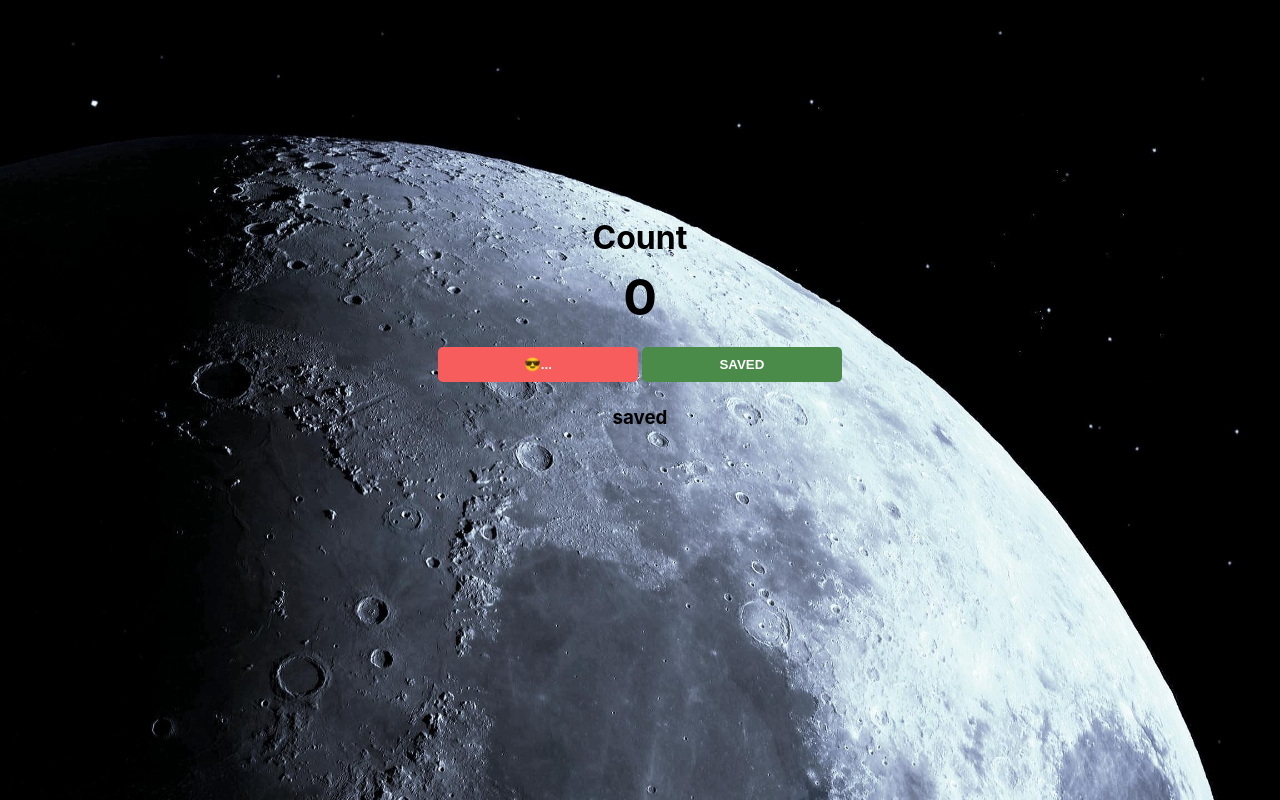
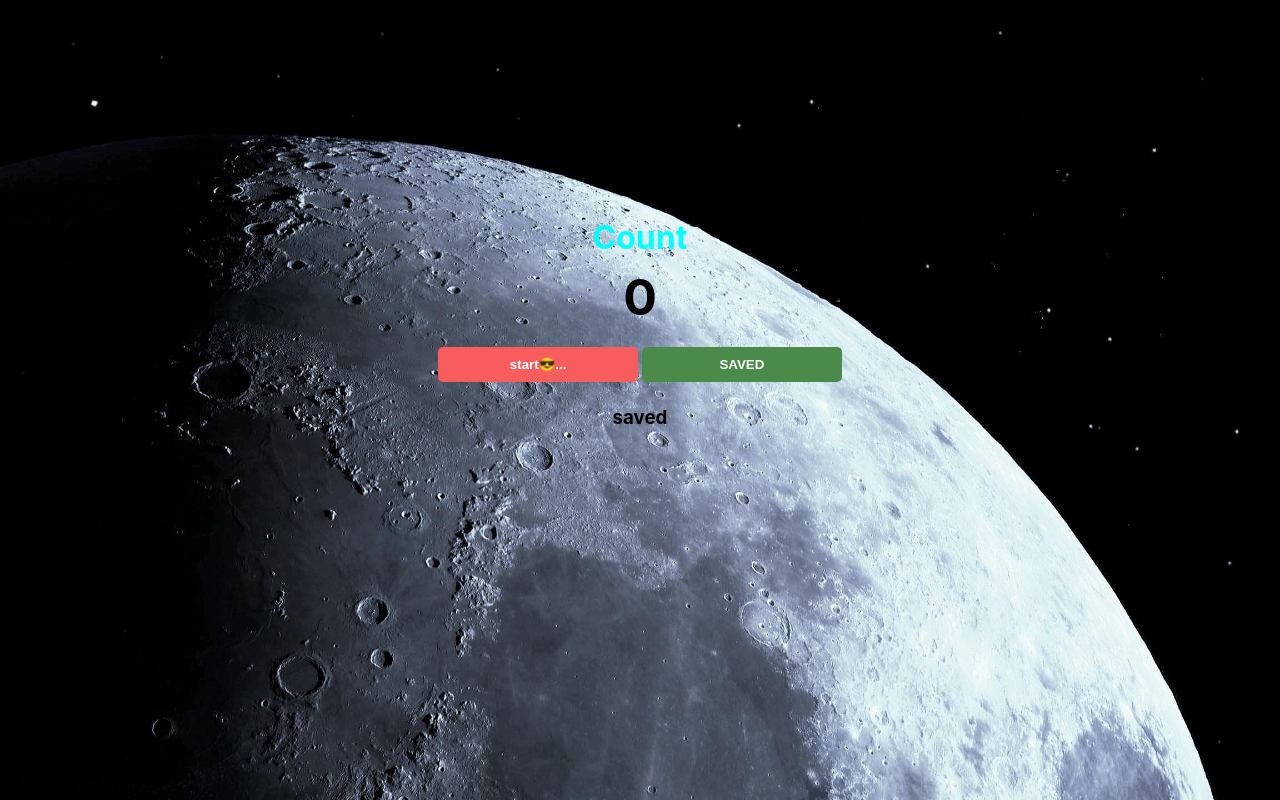
Before and after one commit to balavenkat123/counter-js, a plain HTML site: page index.html in a window 1280 px wide. Drawn offline with Linux system fonts and the light colour scheme.

Commit message:
somechanges

```diff
--- a/index.css
+++ b/index.css
@@ -10,6 +10,7 @@ body {
 h1 {
     margin-top: 10px;
     margin-bottom: 10px;
+    color: aqua;
 }
 
 h2 {
--- a/index.html
+++ b/index.html
@@ -10,7 +10,7 @@
 <body>
     <h1 id="people"> <strong>Count</strong> </h1>
     <h2 id="count">0</h2>
-    <button id="increment-btn" onclick="increment()">😎...</button>
+    <button id="increment-btn" onclick="increment()">start😎...</button>
     <button id="save-btn" onclick="save()">SAVED</button>
     <h3 id="saved">saved</h3>
 
```
Also changed, not shown: index.js (+7 -2 lines), cardsjs.txt (added).
